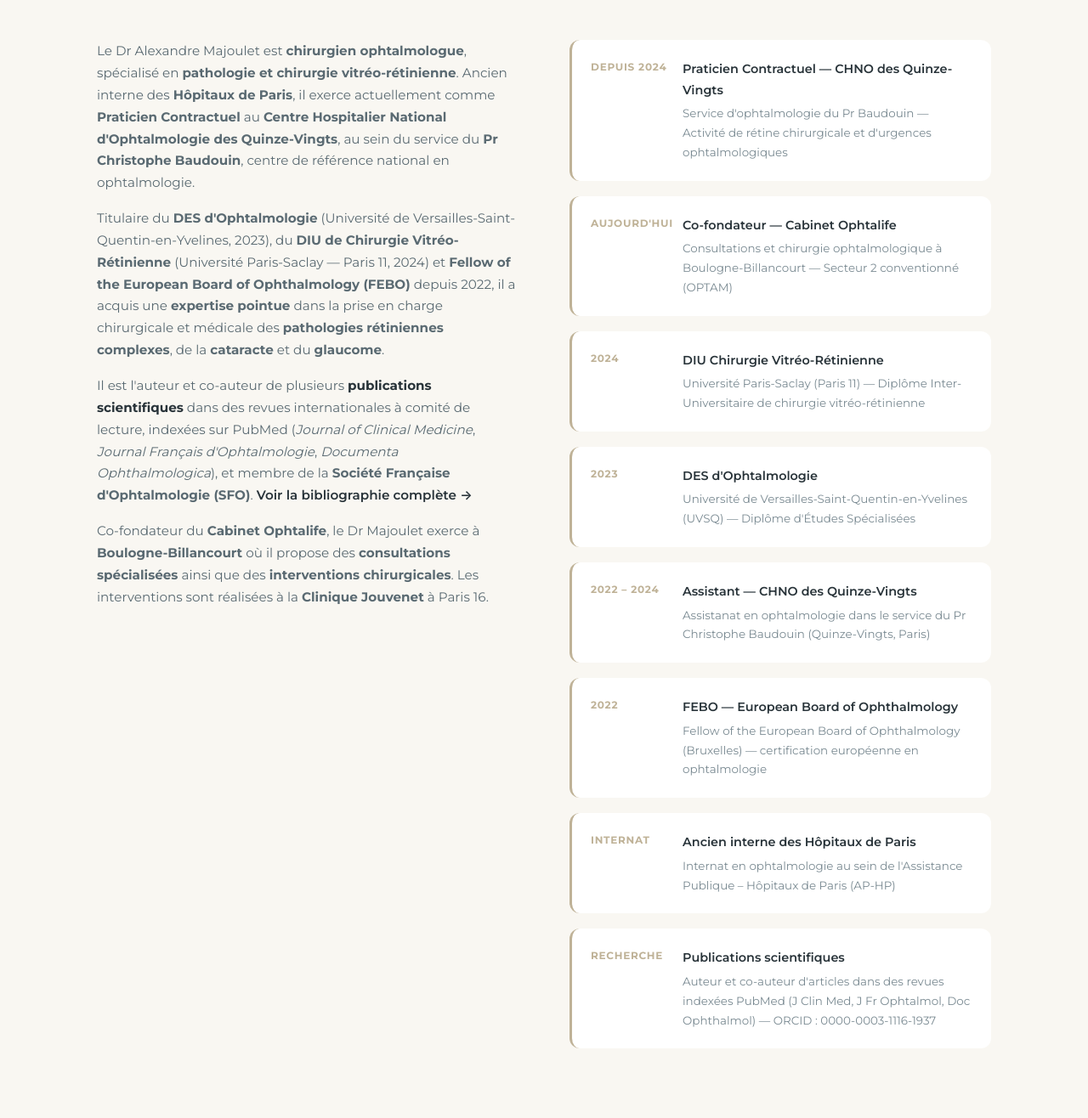
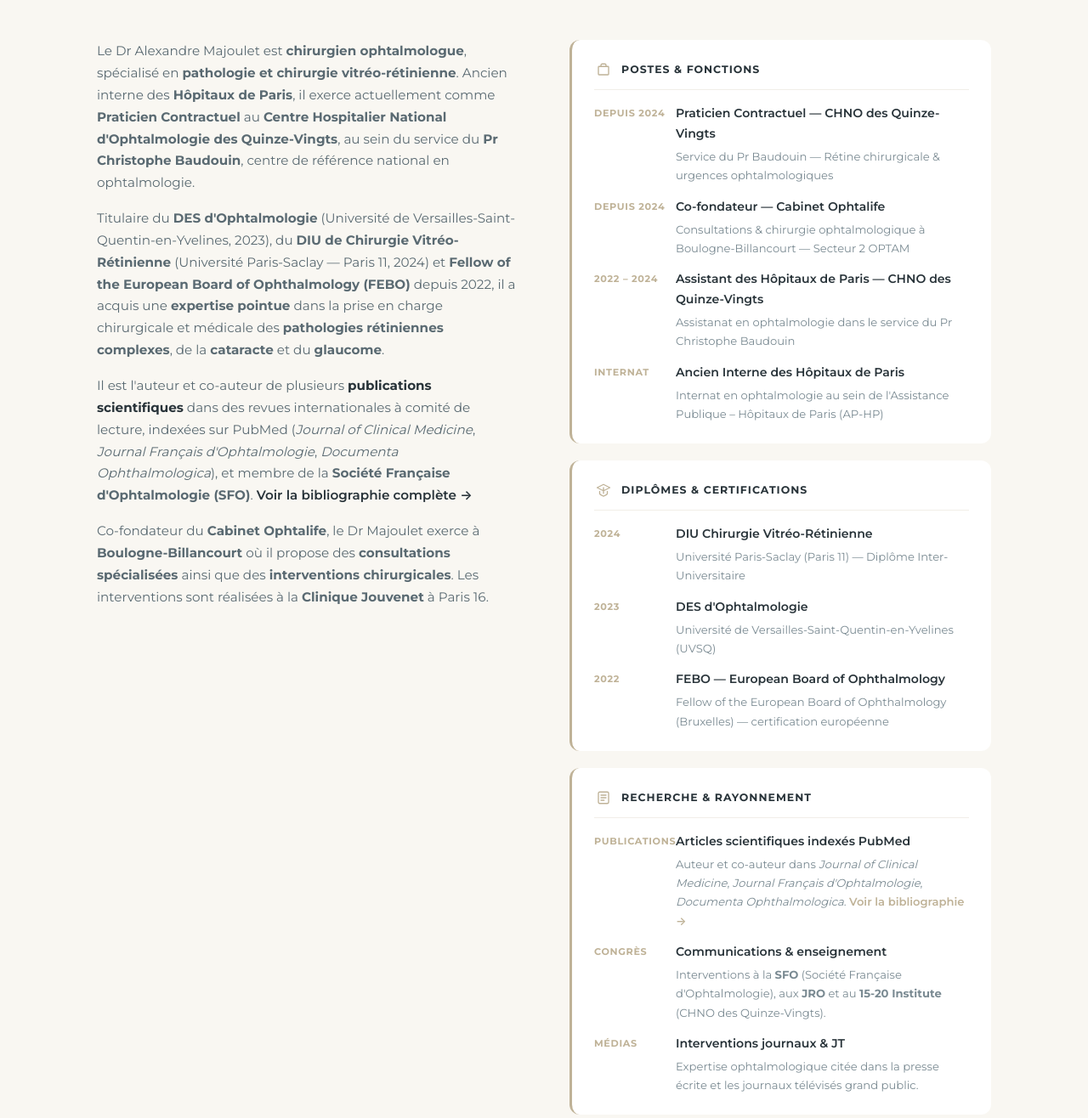
Before and after one commit to Docteurmajoulet/site-docteur-majoulet, a plain HTML site: page index.html in a window 1280 px wide. Shown: the part 3000-4316 px from the top of the page at 85% size. Drawn offline with Linux system fonts and the light colour scheme.

Commit message:
Parcours : 8 highlight-items → 3 cartes thématiques (postes, diplômes, recherche)
Refonte de la section 'Formation & expérience' (index.html#parcours). La zone
de droite présentait 8 highlight-items hétérogènes dans un flux vertical
sans regroupement visuel, ce qui rendait la lecture peu hiérarchisée.

Nouvelle structure : 3 cartes thématiques, chacune avec une icône SVG,
un titre en uppercase (style 'section-label') et une liste d'items
avec date + h4 + description.

  1. Postes & fonctions (4 items)
     • Depuis 2024 — Praticien Contractuel, CHNO Quinze-Vingts (Pr Baudouin)
     • Depuis 2024 — Co-fondateur, Cabinet Ophtalife (Boulogne-Billancourt)
     • 2022-2024 — Assistant des Hôpitaux de Paris (Quinze-Vingts)
     • Internat — Ancien Interne AP-HP

  2. Diplômes & certifications (3 items)
     • 2024 — DIU Chirurgie Vitréo-Rétinienne (Paris-Saclay)
     • 2023 — DES d'Ophtalmologie (UVSQ)
     • 2022 — FEBO (European Board of Ophthalmology, Bruxelles)

  3. Recherche & rayonnement (3 items)
     • Publications — J Clin Med, J Fr Ophtalmol, Doc Ophthalmol
       + lien vers /publications
     • Congrès — SFO, JRO, 15-20 Institute
     • Médias — Mention générique 'Interventions journaux & JT'. Le détail
                des sujets médias (Le 19.45 M6 sur la photokératite et les
                bouchons de champagne ; Marie Claire sur la photokératite et
                sur le strabisme) sera traité dans une section dédiée à venir.

Changements CSS : ajout de 8 nouvelles classes (.parcours-card,
.parcours-card-header, .parcours-card-icon, .parcours-card-list,
.parcours-card-item, .parcours-card-year, .parcours-card-content +
styles SVG). Suppression des anciennes classes .highlight-item /
.highlight-year / .highlight-text (non utilisées ailleurs sur le site,
vérifié par grep).

Design : bordure gauche sable (conservée pour cohérence), séparateur
horizontal subtil entre header et liste d'items (rgba sable 0.22),
icônes Heroicons-style en line-art 1.8px stroke.

```diff
--- a/index.html
+++ b/index.html
@@ -465,28 +465,51 @@
 
         .parcours-text p { color: var(--text-light); margin-bottom: 16px; font-size: 0.95rem; font-weight: 400; }
 
-        .parcours-highlights { display: flex; flex-direction: column; gap: 18px; }
+        .parcours-highlights { display: flex; flex-direction: column; gap: 20px; }
 
-        .highlight-item {
-            display: flex; gap: 18px; align-items: flex-start;
+        .parcours-card {
             background: var(--blanc);
-            padding: 22px;
+            padding: 24px 26px;
             border-radius: var(--radius);
             border-left: 3px solid var(--sable);
         }
 
-        .highlight-year {
-            font-size: 0.75rem; font-weight: 700;
+        .parcours-card-header {
+            display: flex; align-items: center; gap: 10px;
+            margin-bottom: 16px; padding-bottom: 12px;
+            border-bottom: 1px solid rgba(191, 178, 151, 0.22);
+        }
+        .parcours-card-header h3 {
+            font-size: 0.78rem; font-weight: 700;
+            color: var(--prusse);
+            text-transform: uppercase; letter-spacing: 0.08em;
+            margin: 0;
+        }
+        .parcours-card-icon {
+            width: 22px; height: 22px;
+            display: inline-flex; align-items: center; justify-content: center;
+            color: var(--sable);
+            flex-shrink: 0;
+        }
+        .parcours-card-icon svg { width: 18px; height: 18px; stroke: currentColor; fill: none; stroke-width: 1.8; }
+
+        .parcours-card-list { display: flex; flex-direction: column; gap: 14px; }
+
+        .parcours-card-item { display: flex; gap: 14px; align-items: flex-start; }
+        .parcours-card-year {
+            font-size: 0.7rem; font-weight: 700;
             color: var(--sable);
             text-transform: uppercase; letter-spacing: 0.06em;
-            white-space: nowrap; min-width: 90px;
+            white-space: nowrap; min-width: 82px;
+            padding-top: 2px;
         }
-
-        .highlight-text h4 {
-            font-size: 0.9rem; font-weight: 600;
-            color: var(--prusse); margin-bottom: 4px;
+        .parcours-card-content h4 {
+            font-size: 0.88rem; font-weight: 600;
+            color: var(--prusse); margin: 0 0 3px 0;
         }
-        .highlight-text p { font-size: 0.84rem; color: var(--text-muted); margin: 0; }
+        .parcours-card-content p {
+            font-size: 0.82rem; color: var(--text-muted); margin: 0;
+        }
 
         /* ===== PUBLICATIONS ===== */
         #publications { background: var(--blanc); }
@@ -1109,62 +1132,113 @@
                 </p>
             </div>
             <div class="parcours-highlights fade-in">
-                <div class="highlight-item">
-                    <div class="highlight-year">Depuis 2024</div>
-                    <div class="highlight-text">
+
+                <!-- Carte 1 : Postes -->
+                <div class="parcours-card">
+                    <div class="parcours-card-header">
+                        <span class="parcours-card-icon" aria-hidden="true">
+                            <svg viewBox="0 0 24 24" xmlns="http://www.w3.org/2000/svg"><path stroke-linecap="round" stroke-linejoin="round" d="M8 7V5a2 2 0 0 1 2-2h4a2 2 0 0 1 2 2v2m-11 0h14a1 1 0 0 1 1 1v11a1 1 0 0 1-1 1H5a1 1 0 0 1-1-1V8a1 1 0 0 1 1-1Z"/></svg>
+                        </span>
+                        <h3>Postes &amp; fonctions</h3>
+                    </div>
+                    <div class="parcours-card-list">
+                        <div class="parcours-card-item">
+                            <div class="parcours-card-year">Depuis 2024</div>
+                            <div class="parcours-card-content">
                                 <h4>Praticien Contractuel — CHNO des Quinze-Vingts</h4>
-                        <p>Service d'ophtalmologie du Pr Baudouin — Activité de rétine chirurgicale et d'urgences ophtalmologiques</p>
+                                <p>Service du Pr Baudouin — Rétine chirurgicale &amp; urgences ophtalmologiques</p>
                             </div>
                         </div>
-                <div class="highlight-item">
-                    <div class="highlight-year">Aujourd'hui</div>
-                    <div class="highlight-text">
+                        <div class="parcours-card-item">
+                            <div class="parcours-card-year">Depuis 2024</div>
+                            <div class="parcours-card-content">
                                 <h4>Co-fondateur — Cabinet Ophtalife</h4>
-                        <p>Consultations et chirurgie ophtalmologique à Boulogne-Billancourt — Secteur 2 conventionné (OPTAM)</p>
+                                <p>Consultations &amp; chirurgie ophtalmologique à Boulogne-Billancourt — Secteur 2 OPTAM</p>
                             </div>
                         </div>
-                <div class="highlight-item">
-                    <div class="highlight-year">2024</div>
-                    <div class="highlight-text">
-                        <h4>DIU Chirurgie Vitréo-Rétinienne</h4>
-                        <p>Université Paris-Saclay (Paris 11) — Diplôme Inter-Universitaire de chirurgie vitréo-rétinienne</p>
+                        <div class="parcours-card-item">
+                            <div class="parcours-card-year">2022 – 2024</div>
+                            <div class="parcours-card-content">
+                                <h4>Assistant des Hôpitaux de Paris — CHNO des Quinze-Vingts</h4>
+                                <p>Assistanat en ophtalmologie dans le service du Pr Christophe Baudouin</p>
                             </div>
                         </div>
-                <div class="highlight-item">
-                    <div class="highlight-year">2023</div>
-                    <div class="highlight-text">
-                        <h4>DES d'Ophtalmologie</h4>
-                        <p>Université de Versailles-Saint-Quentin-en-Yvelines (UVSQ) — Diplôme d'Études Spécialisées</p>
-                    </div>
-                </div>
-                <div class="highlight-item">
-                    <div class="highlight-year">2022 – 2024</div>
-                    <div class="highlight-text">
-                        <h4>Assistant — CHNO des Quinze-Vingts</h4>
-                        <p>Assistanat en ophtalmologie dans le service du Pr Christophe Baudouin (Quinze-Vingts, Paris)</p>
-                    </div>
-                </div>
-                <div class="highlight-item">
-                    <div class="highlight-year">2022</div>
-                    <div class="highlight-text">
-                        <h4>FEBO — European Board of Ophthalmology</h4>
-                        <p>Fellow of the European Board of Ophthalmology (Bruxelles) — certification européenne en ophtalmologie</p>
-                    </div>
-                </div>
-                <div class="highlight-item">
-                    <div class="highlight-year">Internat</div>
-                    <div class="highlight-text">
-                        <h4>Ancien interne des Hôpitaux de Paris</h4>
+                        <div class="parcours-card-item">
+                            <div class="parcours-card-year">Internat</div>
+                            <div class="parcours-card-content">
+                                <h4>Ancien Interne des Hôpitaux de Paris</h4>
                                 <p>Internat en ophtalmologie au sein de l'Assistance Publique – Hôpitaux de Paris (AP-HP)</p>
                             </div>
                         </div>
-                <div class="highlight-item">
-                    <div class="highlight-year">Recherche</div>
-                    <div class="highlight-text">
-                        <h4>Publications scientifiques</h4>
-                        <p>Auteur et co-auteur d'articles dans des revues indexées PubMed (J Clin Med, J Fr Ophtalmol, Doc Ophthalmol) — ORCID&nbsp;: 0000-0003-1116-1937</p>
                     </div>
                 </div>
+
+                <!-- Carte 2 : Diplômes & certifications -->
+                <div class="parcours-card">
+                    <div class="parcours-card-header">
+                        <span class="parcours-card-icon" aria-hidden="true">
+                            <svg viewBox="0 0 24 24" xmlns="http://www.w3.org/2000/svg"><path stroke-linecap="round" stroke-linejoin="round" d="M12 3 2 8l10 5 10-5-10-5Zm0 5v9m-6-3v3a2 2 0 0 0 1 1.732l4 2.31a2 2 0 0 0 2 0l4-2.31A2 2 0 0 0 18 17v-3"/></svg>
+                        </span>
+                        <h3>Diplômes &amp; certifications</h3>
+                    </div>
+                    <div class="parcours-card-list">
+                        <div class="parcours-card-item">
+                            <div class="parcours-card-year">2024</div>
+                            <div class="parcours-card-content">
+                                <h4>DIU Chirurgie Vitréo-Rétinienne</h4>
+                                <p>Université Paris-Saclay (Paris 11) — Diplôme Inter-Universitaire</p>
+                            </div>
+                        </div>
+                        <div class="parcours-card-item">
+                            <div class="parcours-card-year">2023</div>
+                            <div class="parcours-card-content">
+                                <h4>DES d'Ophtalmologie</h4>
+                                <p>Université de Versailles-Saint-Quentin-en-Yvelines (UVSQ)</p>
+                            </div>
+                        </div>
+                        <div class="parcours-card-item">
+                            <div class="parcours-card-year">2022</div>
+                            <div class="parcours-card-content">
+                                <h4>FEBO — European Board of Ophthalmology</h4>
+                                <p>Fellow of the European Board of Ophthalmology (Bruxelles) — certification européenne</p>
+                            </div>
+                        </div>
+                    </div>
+                </div>
+
+                <!-- Carte 3 : Recherche & rayonnement -->
+                <div class="parcours-card">
+                    <div class="parcours-card-header">
+                        <span class="parcours-card-icon" aria-hidden="true">
+                            <svg viewBox="0 0 24 24" xmlns="http://www.w3.org/2000/svg"><path stroke-linecap="round" stroke-linejoin="round" d="M4 5a2 2 0 0 1 2-2h12a2 2 0 0 1 2 2v14a2 2 0 0 1-2 2H6a2 2 0 0 1-2-2V5Zm4 3h8M8 12h8M8 16h5"/></svg>
+                        </span>
+                        <h3>Recherche &amp; rayonnement</h3>
+                    </div>
+                    <div class="parcours-card-list">
+                        <div class="parcours-card-item">
+                            <div class="parcours-card-year">Publications</div>
+                            <div class="parcours-card-content">
+                                <h4>Articles scientifiques indexés PubMed</h4>
+                                <p>Auteur et co-auteur dans <em>Journal of Clinical Medicine</em>, <em>Journal Français d'Ophtalmologie</em>, <em>Documenta Ophthalmologica</em>. <a href="/publications" style="color: var(--sable); font-weight: 600;">Voir la bibliographie →</a></p>
+                            </div>
+                        </div>
+                        <div class="parcours-card-item">
+                            <div class="parcours-card-year">Congrès</div>
+                            <div class="parcours-card-content">
+                                <h4>Communications &amp; enseignement</h4>
+                                <p>Interventions à la <strong>SFO</strong> (Société Française d'Ophtalmologie), aux <strong>JRO</strong> et au <strong>15-20 Institute</strong> (CHNO des Quinze-Vingts).</p>
+                            </div>
+                        </div>
+                        <div class="parcours-card-item">
+                            <div class="parcours-card-year">Médias</div>
+                            <div class="parcours-card-content">
+                                <h4>Interventions journaux &amp; JT</h4>
+                                <p>Expertise ophtalmologique citée dans la presse écrite et les journaux télévisés grand public.</p>
+                            </div>
+                        </div>
+                    </div>
+                </div>
+
             </div>
         </div>
     </div>
```
Lines whose indentation alone changed are shown as unchanged.
